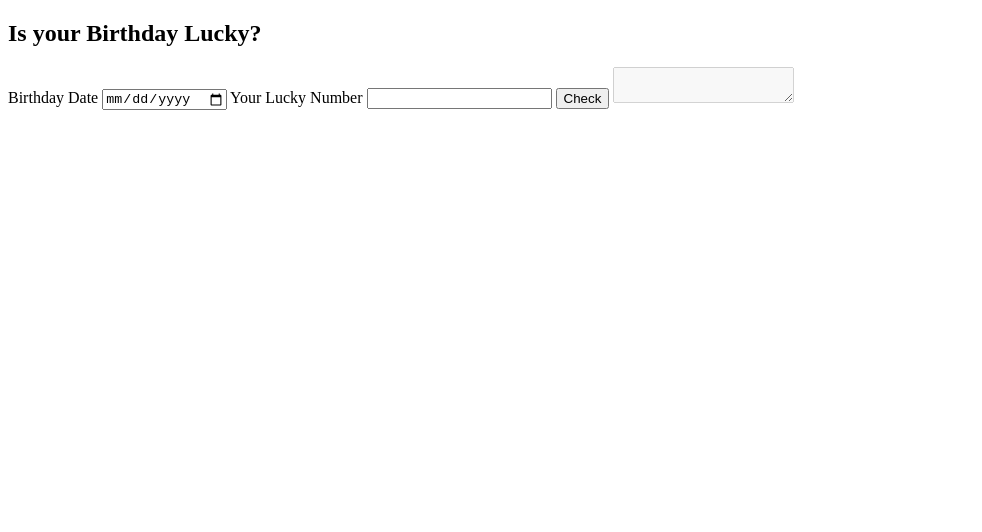
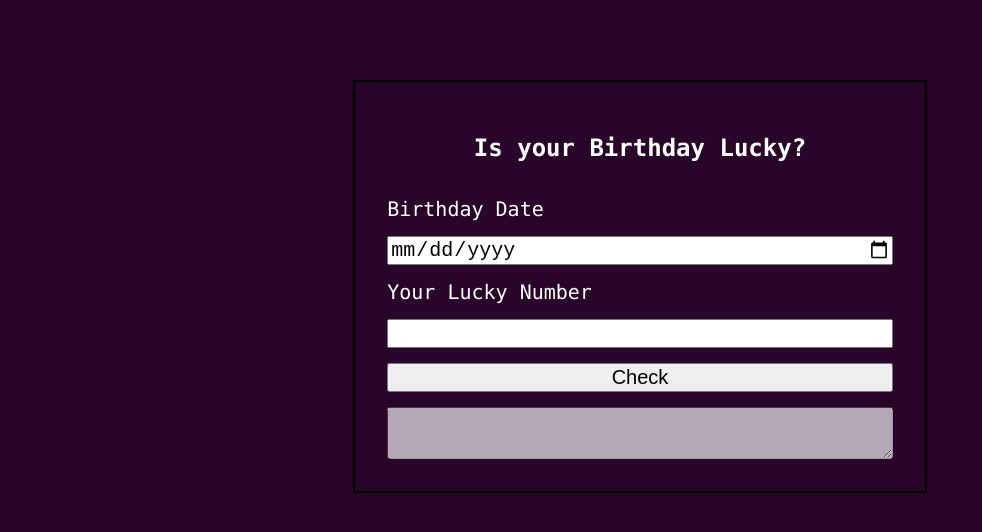
Before and after one commit to aagamdoshi1100/LuckyNumber-Mark11, a plain HTML site: page index.html in a window 1280 px wide. Shown: the whole page, without its empty margins (0-982 px from the left). Drawn offline with Linux system fonts and the light colour scheme.

Commit message:
style: added style

```diff
--- /dev/null
+++ b/Style.css
@@ -0,0 +1,26 @@
+body{
+    background-color: rgb(40, 5, 41);
+    color: white;
+}
+
+#container{
+
+    margin: auto;
+    margin-top: 5rem ;
+    width: 40%;
+    display: flex;
+    flex-direction: column;
+    font-family: "Lucida Console", "Courier New", monospace;
+    border: 2px solid black;
+    padding: 2rem;
+}
+
+h2{
+    text-align: center;
+}
+
+label,input,button,textarea{
+    font-size: 20px;
+    margin-top:15px;
+
+}
--- a/index.html
+++ b/index.html
@@ -4,6 +4,7 @@
     <meta charset="UTF-8">
     <meta http-equiv="X-UA-Compatible" content="IE=edge">
     <meta name="viewport" content="width=device-width, initial-scale=1.0">
+    <link rel="stylesheet" href="Style.css">
     <title>Is your Birthday Lucky?</title>
 </head>
 <body>
```
